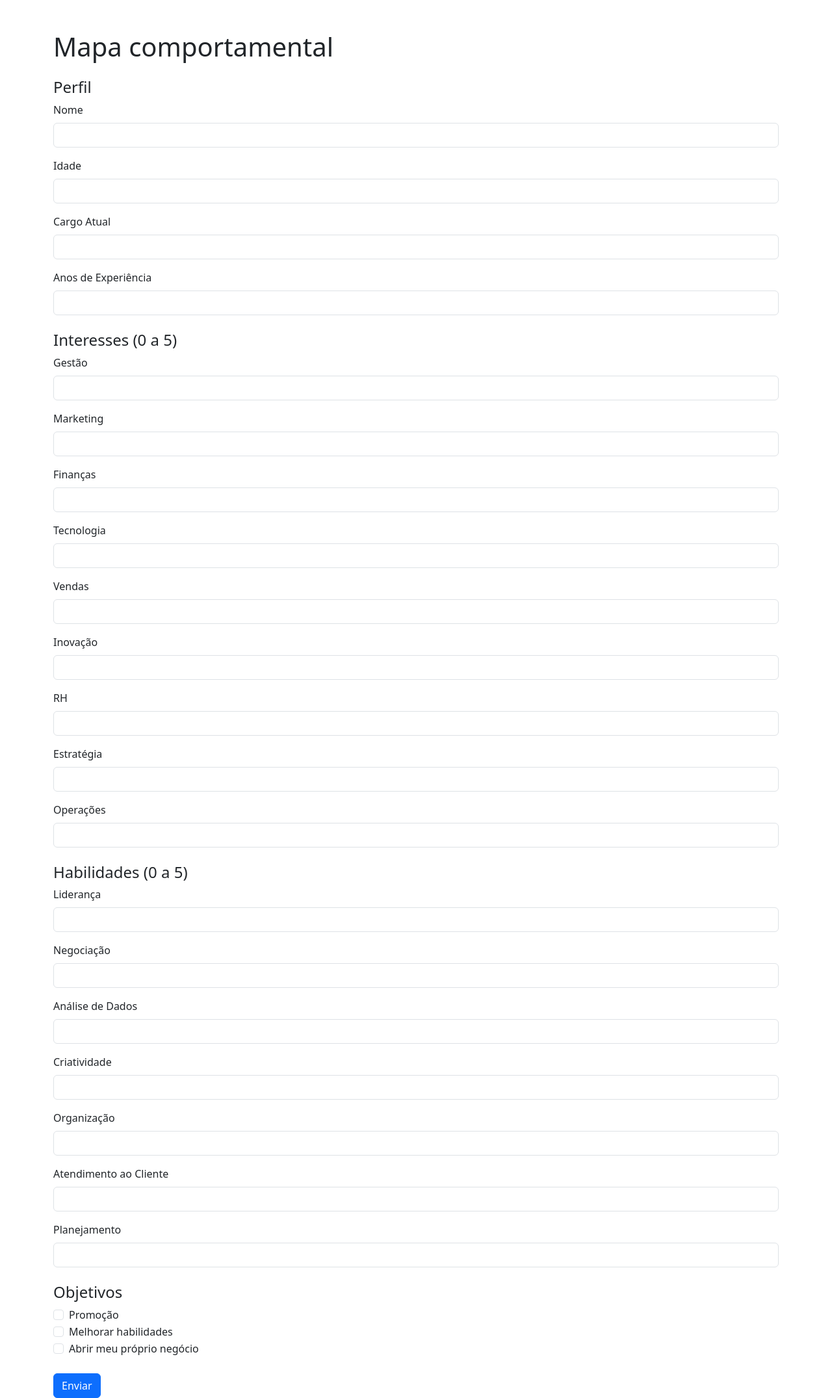
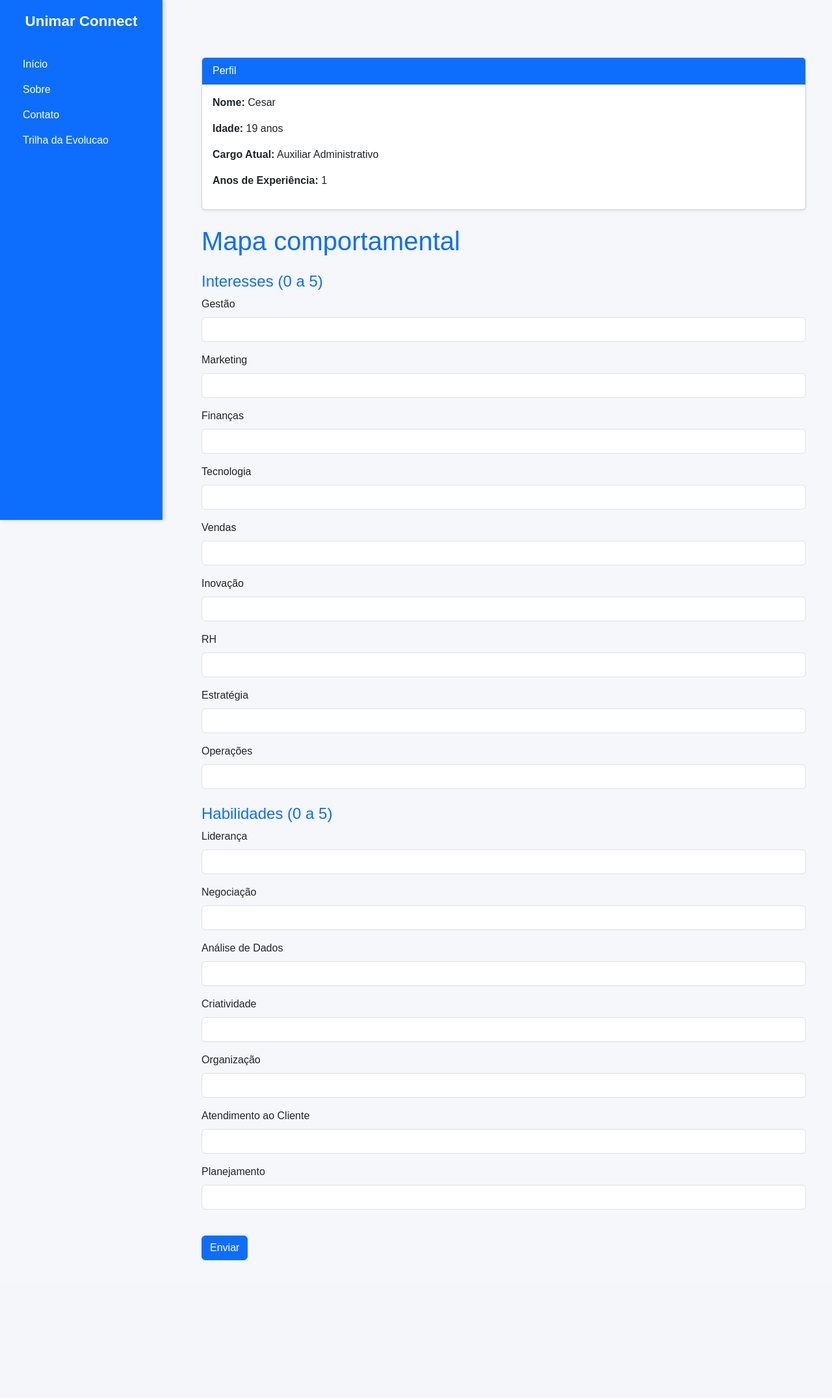
Before and after one commit to CesarCarvalhoDev/ConnectUnimar, a Flask app: page / in a window 1280 px wide. Shown: the whole page at 65% size. After the commit the page ends 1939 px from the top, so only its background shows below. Run offline with Flask 3, Linux system fonts and the light colour scheme.

Commit message:
update front java script

```diff
--- a/app.py
+++ b/app.py
@@ -6,7 +6,13 @@ app = Flask(__name__)
 # Rota para exibir o formulário
 @app.route('/')
 def index():
-    return render_template('index.html')
+    perfil = {
+        "nome": "Cesar",
+        "idade": 19,
+        "cargo_atual": "Auxiliar Administrativo",
+        "anos_experiencia": 1
+    }
+    return render_template("index.html", perfil=perfil)
 
 # Rota para receber e salvar o JSON
 @app.route('/save-json', methods=['POST'])
@@ -16,8 +22,5 @@ def save_json():
         json.dump(data, json_file, indent=4)
     return jsonify({"message": "Dados salvos com sucesso!"})
 
-
-
-
 if __name__ == '__main__':
     app.run(debug=True)
--- a/static/script.js
+++ b/static/script.js
@@ -1,11 +1,15 @@
 document.getElementById('submitButton').addEventListener('click', () => {
-    // Perfil
-    const nome = document.getElementById('nome').value;
-    const idade = document.getElementById('idade').value;
-    const cargo_atual = document.getElementById('cargo').value;
-    const anos_experiencia = document.getElementById('anos').value;
+    const form = document.getElementById('userForm');
 
-    // Interesses
+    // Pegar perfil dos inputs hidden
+    const perfil = {
+        nome: form.querySelector('input[name="perfil_nome"]').value,
+        idade: parseInt(form.querySelector('input[name="perfil_idade"]').value),
+        cargo_atual: form.querySelector('input[name="perfil_cargo"]').value,
+        anos_experiencia: parseInt(form.querySelector('input[name="perfil_anos"]').value)
+    };
+
+    // Pegar interesses
     const interesses = {
         gestao: parseInt(document.querySelector('input[name="interesses_gestao"]').value) || 0,
         marketing: parseInt(document.querySelector('input[name="interesses_marketing"]').value) || 0,
@@ -18,7 +22,7 @@ document.getElementById('submitButton').addEventListener('click', () => {
         operacoes: parseInt(document.querySelector('input[name="interesses_operacoes"]').value) || 0
     };
 
-    // Habilidades
+    // Pegar habilidades
     const habilidades = {
         lideranca: parseInt(document.querySelector('input[name="habilidades_lideranca"]').value) || 0,
         negociacao: parseInt(document.querySelector('input[name="habilidades_negociacao"]').value) || 0,
@@ -29,19 +33,11 @@ document.getElementById('submitButton').addEventListener('click', () => {
         planejamento: parseInt(document.querySelector('input[name="habilidades_planejamento"]').value) || 0
     };
 
-    // Objetivos
-    const objetivos = {
-        promocao: document.querySelector('input[name="objetivo_promocao"]').checked,
-        melhorar_habilidades: document.querySelector('input[name="objetivo_melhorar_habilidades"]').checked,
-        abrir_negocio: document.querySelector('input[name="objetivo_abrir_negocio"]').checked
-    };
-
-    // Criar objeto JSON completo
+    // Criar objeto completo
     const data = {
-        perfil: { nome, idade, cargo_atual, anos_experiencia },
+        perfil,
         interesses,
-        habilidades,
-        objetivos
+        habilidades
     };
 
     // Enviar JSON para o backend
--- /dev/null
+++ b/static/style/style.css
@@ -0,0 +1,75 @@
+/* Reset básico */
+* {
+    margin: 0;
+    padding: 0;
+    box-sizing: border-box;
+}
+
+body {
+    font-family: Arial, Helvetica, sans-serif;
+    background-color: #f5f7fa;
+    display: flex;
+}
+
+/* Sidebar */
+header {
+    width: 250px;
+    height: 100vh;
+    background-color: #0d6efd; /* azul Bootstrap */
+    color: #fff;
+    position: fixed;
+    top: 0;
+    left: 0;
+    display: flex;
+    flex-direction: column;
+    padding: 20px;
+    box-shadow: 2px 0 8px rgba(0, 0, 0, 0.15);
+}
+
+header .logo {
+    margin-bottom: 40px;
+    text-align: center;
+}
+
+header .logo h2 {
+    font-size: 1.4rem;
+    font-weight: bold;
+    color: #fff;
+}
+
+/* Links da navegação */
+.nav-links {
+    list-style: none;
+    display: flex;
+    flex-direction: column;
+    gap: 15px;
+    padding: 0;
+}
+
+.nav-links li a {
+    text-decoration: none;
+    color: #fff;
+    font-size: 1rem;
+    padding: 10px 15px;
+    border-radius: 8px;
+    transition: background 0.3s;
+}
+
+.nav-links li a:hover {
+    background-color: rgba(255, 255, 255, 0.2);
+}
+
+/* Conteúdo principal */
+.container {
+    margin-left: 270px; /* espaço para a sidebar */
+    padding: 40px;
+    flex: 1;
+}
+
+h1, h4 {
+    color: #0d6efd;
+}
+
+.hide{
+    display: none;
+}
--- a/templates/index.html
+++ b/templates/index.html
@@ -6,63 +6,85 @@
     <meta name="viewport" content="width=device-width, initial-scale=1.0">
     <title>ConnectUnimar - Mapa Comportamental</title>
     <link rel="stylesheet" href="https://cdn.jsdelivr.net/npm/bootstrap@5.3.2/dist/css/bootstrap.min.css">
+    <link rel="stylesheet" href="{{ url_for('static', filename='style/style.css') }}">
 </head>
 
 <body>
+    <header>
+        <nav>
+            <div class="logo">
+                <h2>Unimar Connect</h2>
+            </div>
+            <ul class="nav-links">
+                <li><a href="#">Início</a></li>
+                <li><a href="#">Sobre</a></li>
+                <li><a href="#">Contato</a></li>
+                <li><a href="#">Trilha da Evolucao</a></li>
+        </nav>
+    </header>
+
     <div class="container mt-5">
+        <!-- Card de Perfil -->
+        <div class="card shadow-sm mb-4">
+            <div class="card-header bg-primary text-white">
+                <p class="mb-0">Perfil</p>
+            </div>
+            <div class="card-body">
+                <p><strong>Nome:</strong> {{ perfil.nome }}</p>
+                <p><strong>Idade:</strong> {{ perfil.idade }} anos</p>
+                <p><strong>Cargo Atual:</strong> {{ perfil.cargo_atual }}</p>
+                <p><strong>Anos de Experiência:</strong> {{ perfil.anos_experiencia }}</p>
+            </div>
+        </div>
         <h1>Mapa comportamental</h1>
         <form id="userForm">
-            <!-- Perfil -->
-            <h4 class="mt-4">Perfil</h4>
-            <div class="mb-3">
-                <label for="nome" class="form-label">Nome</label>
-                <input type="text" class="form-control" id="nome" name="nome" required>
+            <div class="hide">
+                <input type="hidden" name="perfil_nome" value="{{ perfil.nome }}">
+                <input type="hidden" name="perfil_idade" value="{{ perfil.idade }}">
+                <input type="hidden" name="perfil_cargo" value="{{ perfil.cargo_atual }}">
+                <input type="hidden" name="perfil_anos" value="{{ perfil.anos_experiencia }}">
             </div>
-            <div class="mb-3">
-                <label for="idade" class="form-label">Idade</label>
-                <input type="number" class="form-control" id="idade" name="idade" required>
-            </div>
-            <div class="mb-3">
-                <label for="cargo" class="form-label">Cargo Atual</label>
-                <input type="text" class="form-control" id="cargo" name="cargo_atual" required>
-            </div>
-            <div class="mb-3">
-                <label for="anos" class="form-label">Anos de Experiência</label>
-                <input type="number" class="form-control" id="anos" name="anos_experiencia" required>
-            </div>
-
             <!-- Interesses -->
             <h4 class="mt-4">Interesses (0 a 5)</h4>
-            <div class="mb-3"><label class="form-label">Gestão</label><input type="number" class="form-control" name="interesses_gestao" min="0" max="5"></div>
-            <div class="mb-3"><label class="form-label">Marketing</label><input type="number" class="form-control" name="interesses_marketing" min="0" max="5"></div>
-            <div class="mb-3"><label class="form-label">Finanças</label><input type="number" class="form-control" name="interesses_financas" min="0" max="5"></div>
-            <div class="mb-3"><label class="form-label">Tecnologia</label><input type="number" class="form-control" name="interesses_tecnologia" min="0" max="5"></div>
-            <div class="mb-3"><label class="form-label">Vendas</label><input type="number" class="form-control" name="interesses_vendas" min="0" max="5"></div>
-            <div class="mb-3"><label class="form-label">Inovação</label><input type="number" class="form-control" name="interesses_inovacao" min="0" max="5"></div>
-            <div class="mb-3"><label class="form-label">RH</label><input type="number" class="form-control" name="interesses_rh" min="0" max="5"></div>
-            <div class="mb-3"><label class="form-label">Estratégia</label><input type="number" class="form-control" name="interesses_estrategia" min="0" max="5"></div>
-            <div class="mb-3"><label class="form-label">Operações</label><input type="number" class="form-control" name="interesses_operacoes" min="0" max="5"></div>
+            <div class="mb-3"><label class="form-label">Gestão</label><input type="number" class="form-control"
+                    name="interesses_gestao" min="0" max="5"></div>
+            <div class="mb-3"><label class="form-label">Marketing</label><input type="number" class="form-control"
+                    name="interesses_marketing" min="0" max="5"></div>
+            <div class="mb-3"><label class="form-label">Finanças</label><input type="number" class="form-control"
+                    name="interesses_financas" min="0" max="5"></div>
+            <div class="mb-3"><label class="form-label">Tecnologia</label><input type="number" class="form-control"
+                    name="interesses_tecnologia" min="0" max="5"></div>
+            <div class="mb-3"><label class="form-label">Vendas</label><input type="number" class="form-control"
+                    name="interesses_vendas" min="0" max="5"></div>
+            <div class="mb-3"><label class="form-label">Inovação</label><input type="number" class="form-control"
+                    name="interesses_inovacao" min="0" max="5"></div>
+            <div class="mb-3"><label class="form-label">RH</label><input type="number" class="form-control"
+                    name="interesses_rh" min="0" max="5"></div>
+            <div class="mb-3"><label class="form-label">Estratégia</label><input type="number" class="form-control"
+                    name="interesses_estrategia" min="0" max="5"></div>
+            <div class="mb-3"><label class="form-label">Operações</label><input type="number" class="form-control"
+                    name="interesses_operacoes" min="0" max="5"></div>
 
             <!-- Habilidades -->
             <h4 class="mt-4">Habilidades (0 a 5)</h4>
-            <div class="mb-3"><label class="form-label">Liderança</label><input type="number" class="form-control" name="habilidades_lideranca" min="0" max="5"></div>
-            <div class="mb-3"><label class="form-label">Negociação</label><input type="number" class="form-control" name="habilidades_negociacao" min="0" max="5"></div>
-            <div class="mb-3"><label class="form-label">Análise de Dados</label><input type="number" class="form-control" name="habilidades_analise_dados" min="0" max="5"></div>
-            <div class="mb-3"><label class="form-label">Criatividade</label><input type="number" class="form-control" name="habilidades_criatividade" min="0" max="5"></div>
-            <div class="mb-3"><label class="form-label">Organização</label><input type="number" class="form-control" name="habilidades_organizacao" min="0" max="5"></div>
-            <div class="mb-3"><label class="form-label">Atendimento ao Cliente</label><input type="number" class="form-control" name="habilidades_atendimento_cliente" min="0" max="5"></div>
-            <div class="mb-3"><label class="form-label">Planejamento</label><input type="number" class="form-control" name="habilidades_planejamento" min="0" max="5"></div>
-
-            <!-- Objetivos -->
-            <h4 class="mt-4">Objetivos</h4>
-            <div class="form-check"><input class="form-check-input" type="checkbox" name="objetivo_promocao"><label class="form-check-label">Promoção</label></div>
-            <div class="form-check"><input class="form-check-input" type="checkbox" name="objetivo_melhorar_habilidades"><label class="form-check-label">Melhorar habilidades</label></div>
-            <div class="form-check"><input class="form-check-input" type="checkbox" name="objetivo_abrir_negocio"><label class="form-check-label">Abrir meu próprio negócio</label></div>
+            <div class="mb-3"><label class="form-label">Liderança</label><input type="number" class="form-control"
+                    name="habilidades_lideranca" min="0" max="5"></div>
+            <div class="mb-3"><label class="form-label">Negociação</label><input type="number" class="form-control"
+                    name="habilidades_negociacao" min="0" max="5"></div>
+            <div class="mb-3"><label class="form-label">Análise de Dados</label><input type="number"
+                    class="form-control" name="habilidades_analise_dados" min="0" max="5"></div>
+            <div class="mb-3"><label class="form-label">Criatividade</label><input type="number" class="form-control"
+                    name="habilidades_criatividade" min="0" max="5"></div>
+            <div class="mb-3"><label class="form-label">Organização</label><input type="number" class="form-control"
+                    name="habilidades_organizacao" min="0" max="5"></div>
+            <div class="mb-3"><label class="form-label">Atendimento ao Cliente</label><input type="number"
+                    class="form-control" name="habilidades_atendimento_cliente" min="0" max="5"></div>
+            <div class="mb-3"><label class="form-label">Planejamento</label><input type="number" class="form-control"
+                    name="habilidades_planejamento" min="0" max="5"></div>
 
             <button type="button" id="submitButton" class="btn btn-primary mt-4">Enviar</button>
         </form>
     </div>
-
     <script src="{{ url_for('static', filename='script.js') }}"></script>
 </body>
 
```
Also changed, not shown: data.json (+18 -23 lines).
